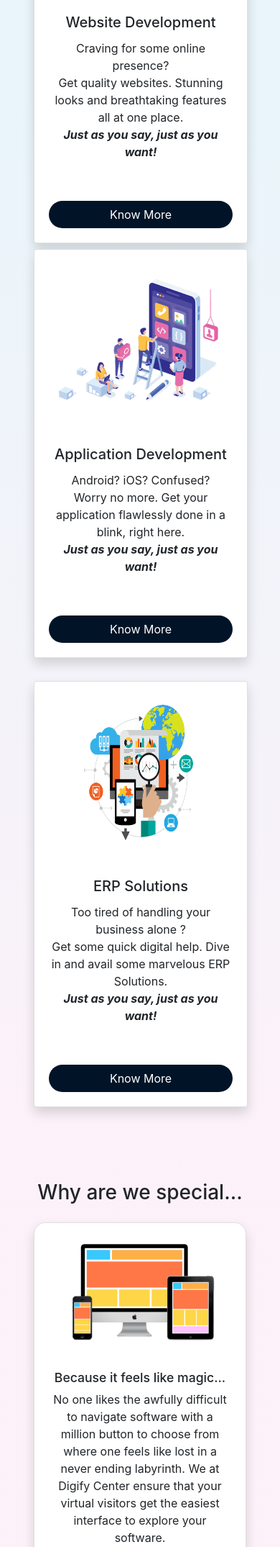
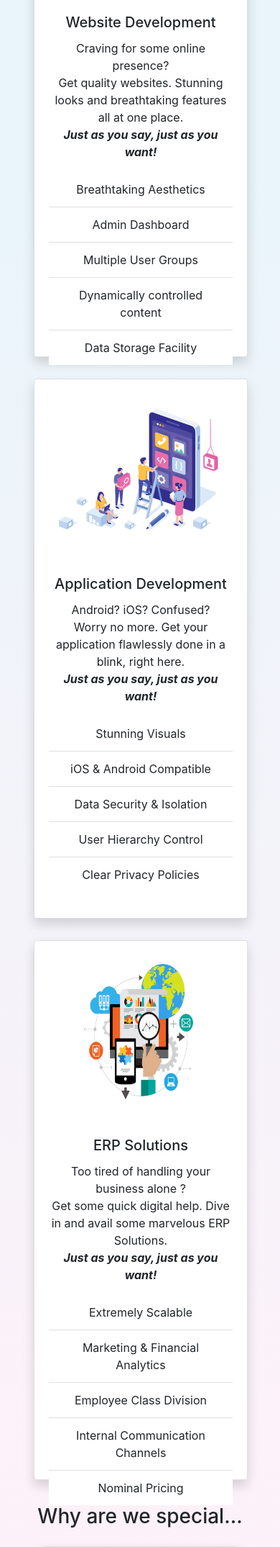
Before and after one commit to 2000utkarsh/DigifyCenter, a Django app: page / in a window 390 px wide. Shown: the part 838-2987 px from the top of the page at 72% size. Run offline with Django 3.2, Linux system fonts and the light colour scheme; some libraries are stand-ins or nearby versions.

Commit message:
Removed Card Transitions from mobile view

```diff
--- a/DigifyCenter/static/css/style_mobile.css
+++ b/DigifyCenter/static/css/style_mobile.css
@@ -101,7 +101,7 @@
     /* Services Section Styling Starts */
     #mobile-container #services {
         padding-top: 1.5rem;
-        height: 2000px;
+        height: 2450px;
     }
 
     #mobile-container .card-container {
@@ -123,46 +123,23 @@
         position: absolute;
         transition: all 0.9s;
         backface-visibility: hidden;
+        height: 750px;
     }
 
 
 
-    #mobile-container .service-card-column {
-        min-height: 600px;
-    }
+
     #mobile-container .service-card-column-1 {
-        min-height: 600px;
+        min-height: 780px;
     }
     #mobile-container .service-card-column-2 {
-        min-height: 600px;
+        min-height: 780px;
     }
     #mobile-container .service-card-column-3 {
-        min-height: 600px;
-    }
-    #mobile-container .space-filler-2{
-        height: 200px;
-        display: none;
+        min-height: 780px;
     }
 
-    #mobile-container .card-list-1,
-    #mobile-container .card-list-2,
-    #mobile-container .card-list-3{
-        opacity: 0;
-        height: 0px;
-    }
 
-    .card-list-animation{
-        height: 100px;
-        animation: card-list-animation-slide 2s forwards !important;
-    }
-    @keyframes card-list-animation-slide {
-    0% {
-      height: 100px;
-    }
-    100% {
-      height: 250px;
-        }
-    }
 
         #mobile-container #img-card-front-web-dev,
     #mobile-container #img-card-front-app-dev,
--- a/DigifyCenter/static/js/index.js
+++ b/DigifyCenter/static/js/index.js
@@ -13,48 +13,6 @@ $(document).ready(() => {
     manageSignupFormMobile();
     console.clear();
 })
-
-const animateServiceCard= (obj,string,view) => {
-
-    var button_class = $(obj).attr('class').split(' ');
-    var active_class =  button_class[button_class.length-1].split('-');
-    var service_index = active_class[active_class.length-1];
-
-    var active_text = '.card-text-' + service_index.toString();
-    var active_list = '.card-list-' + service_index.toString();
-    var services_current_height = $('#mobile-container #services').css('height');
-
-
-    $('.service-card-column-'+ service_index.toString()).animate({height:'750px'},1500);
-    console.log();
-    $(active_text).css('height','0px')
-    $(active_text).css({
-    opacity          : 0,
-    WebkitTransition : 'opacity 1s ease-in-out',
-    MozTransition    : 'opacity 1s ease-in-out',
-    MsTransition     : 'opacity 1s ease-in-out',
-    OTransition      : 'opacity 1s ease-in-out',
-    transition       : 'opacity 1s ease-in-out',
-    });
-
-
-    $(active_list).addClass('card-list-animation')
-    $(active_list).css({
-    opacity          : 1,
-    WebkitTransition : 'opacity 3s ease-in-out',
-    MozTransition    : 'opacity 3s ease-in-out',
-    MsTransition     : 'opacity 3s ease-in-out',
-    OTransition      : 'opacity 3s ease-in-out',
-    transition       : 'opacity 3s ease-in-out',
-    });
-
-
-    $('#mobile-container #services').animate({height:(parseInt(services_current_height.split('px')[0])+150).toString() + 'px'},1500)
-
-
-
-
-}
 
 const rotateCard = (obj,string,view) => {
 
--- a/DigifyCenter/templates/index.html
+++ b/DigifyCenter/templates/index.html
@@ -604,15 +604,7 @@
                                         </ul>
                                     </div>
 
-                                    <div class="card-body">
-
-                                        <button class="btn btn-block dc-btn dc-bg-dark services-btn-front-1"
-                                            onclick="animateServiceCard(this,'front','mobile')"><a
-                                                href="javascript:void(0)" class="card-link text-white">Know
-                                                More</a></button>
-
-                                    </div>
-                                </div>
+</div>
 
                             </div>
                         </center>
@@ -644,15 +636,7 @@
                                         </ul>
                                     </div>
 
-                                    <div class="card-body">
-
-                                        <button class="btn btn-block dc-btn dc-bg-dark services-btn-front-2"
-                                            onclick="animateServiceCard(this, 'front','mobile')"><a href="javascript:void(0)"
-                                                class="card-link text-white">Know
-                                                More</a></button>
-
-                                    </div>
-                                </div>
+                                                                    </div>
                             </div>
 
                         </center>
@@ -687,15 +671,7 @@
                                         </ul>
                                     </div>
 
-                                    <div class="card-body">
 
-                                        <button class="btn btn-block dc-btn dc-bg-dark services-btn-front-3"
-                                            onclick="animateServiceCard(this,'front','mobile')"><a href="javascript:void(0)"
-                                                class="card-link text-white">Know More</a></button>
-
-                                    </div>
-                                </div>
-                            </div>
                         </center>
                     </div>
 
```
